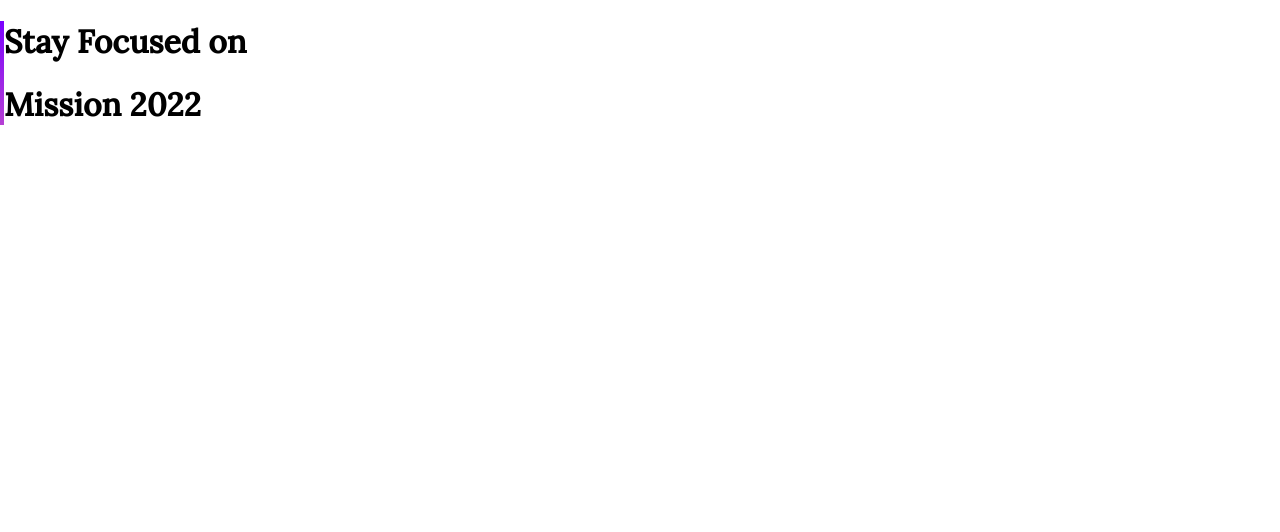
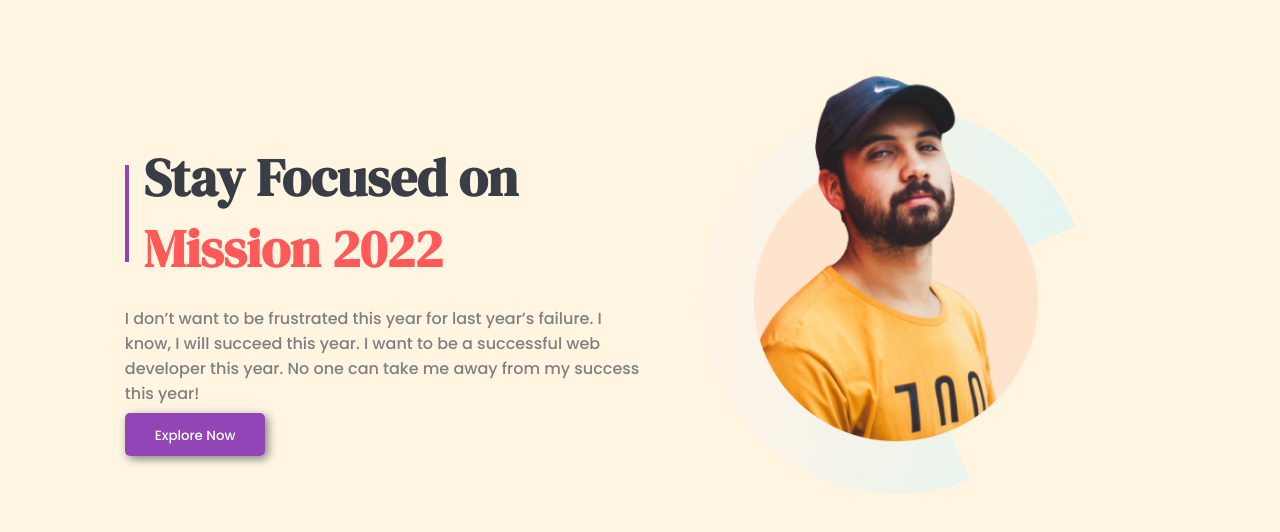
Before and after one commit to Diptooo/assignment-1-mission-2022, a plain HTML site: page index.html in a window 1280 px wide. Drawn offline with Linux system fonts and the light colour scheme.

Commit message:
5th commit

```diff
--- a/index.html
+++ b/index.html
@@ -8,26 +8,39 @@
     <title>Mission 2022</title>
     <link rel="stylesheet" href="style.css">
     <link rel="shortcut icon" href="images/favicon.png" type="image/x-icon">
-    <link rel="preconnect" href="https://fonts.googleapis.com">
-    <link rel="preconnect" href="https://fonts.gstatic.com" crossorigin>
-    <link href="https://fonts.googleapis.com/css2?family=Poppins&display=swap" rel="stylesheet">
 
     <link rel="preconnect" href="https://fonts.googleapis.com">
     <link rel="preconnect" href="https://fonts.gstatic.com" crossorigin>
-    <link href="https://fonts.googleapis.com/css2?family=Lora:wght@500&family=Poppins:wght@500&display=swap"
+    <link href="https://fonts.googleapis.com/css2?family=DM+Serif+Display&family=Poppins:wght@500&display=swap"
         rel="stylesheet">
 </head>
 
 <body>
 
-    <div class="div-MASTER-Stay-Focused">
-
-        <div class="div-Stay-Focused">
-            <h1>Stay Focused on</h1>
-            <h1>Mission 2022</h1>
+    <section class="part-1">
+        <div class="paragraph-1">
+            <div class="div-MASTER-Stay-Focused">
+                <div class="div-Stay-Focused">
+                    <h1 class="color-393E46">Stay Focused on</h1>
+                    <h1 class="color-FF5959">Mission 2022</h1>
+                </div>
+            </div>
+            <div class="div-i-dont">
+                <p class="color-grey">I don’t want to be frustrated this year for last year’s failure. I know, I will
+                    succeed
+                    this
+                    year. I want to be a successful web developer this year. No one can
+                    take me away from my success this year!</p>
+            </div>
+            <a target="_blank" class="Button-Explore-Now" href="https://www.youtube.com/"> <small>Explore Now</small>
+            </a>
         </div>
 
-    </div>
+
+        <div class="div-MASTER-picture-1">
+            <img class="div-picture-1" src="images/person/person-0.png" alt="">
+        </div>
+    </section>
 </body>
 
 </html>
--- a/style.css
+++ b/style.css
@@ -1,14 +1,64 @@
 body{
     font-family: 'Poppins', sans-serif;
     margin: 0ch;
+    background-color: #FFF5E1;
+}
+
+.color-393E46{
+    color: #393E46;
+}
+
+.color-FF5959{
+    color: #FF5959;
+}
+
+.color-grey{
+    color: grey;
 }
 
 .div-MASTER-Stay-Focused{
     border-left: 4px solid;
-    border-image: linear-gradient( #7900FF, rgb(182, 65, 211));
-    border-image-slice: 1;
+    border-color: #9145B6;
+
 }
 
 .div-Stay-Focused{
-    font-family: 'Lora', serif;
+    font-family: 'DM Serif Display', serif;
+    font-size: 220%;
+    margin-left: 15px;
+    line-height: 75%;
+
 }
+
+
+.part-1{
+    display: flex;
+    margin-left: 5%;
+
+}
+
+.paragraph-1{
+    width: 50%;
+    margin-left: 5%;
+    margin-top: 10%;
+}
+
+.div-MASTER-picture-1{
+    width: 50%;
+    margin-left: 5%;
+    margin-right: 5%;
+
+}
+
+.div-picture-1{
+    width: 75%;
+}
+
+.Button-Explore-Now{
+    color: white;
+    text-decoration: none;
+    background-color: #9145B6;
+    padding: 10px	30px;
+    border-radius: 5px;
+    box-shadow: 3px 3px 10px grey;
+}
```
